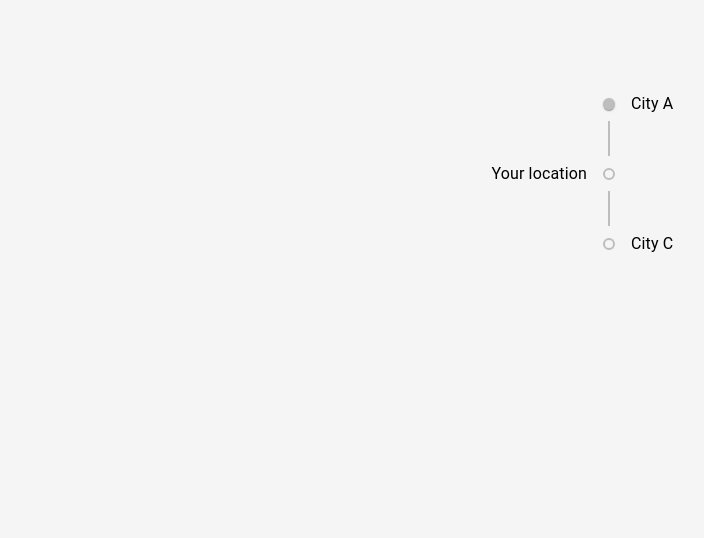
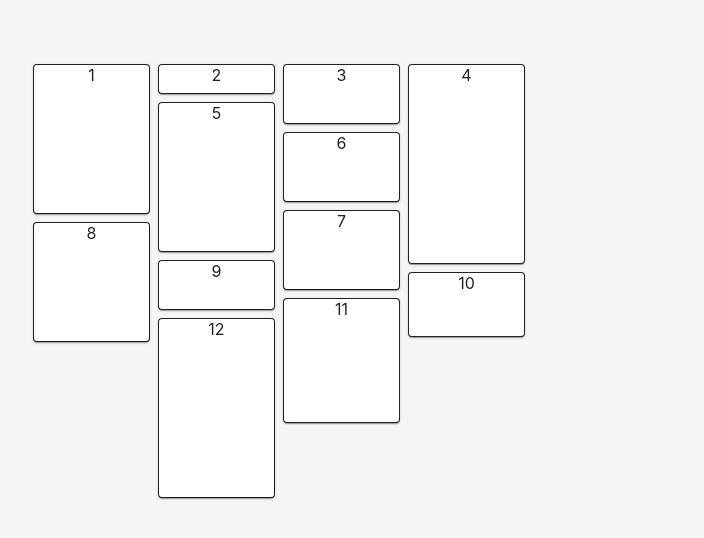
Before and after one commit to andriy-sachok/testing-mui-materials, a React (Create React App) app: page / in a window 1280 px wide. Shown: the top 538 px of the page, without its empty margins (31-735 px from the left). Built offline with nearby package versions, Linux system fonts and the light colour scheme.

Commit message:
added <MuiMasonry />

```diff
--- a/src/App.jsx
+++ b/src/App.jsx
@@ -34,9 +34,10 @@ import { AdapterDateFns } from '@mui/x-date-pickers/AdapterDateFns';
 // import MuiPicker from './components/mui lab/MuiPicker';
 // import MuiDateRangePicker from './components/mui lab/MuiDateRangePicker';
 // import MuiTabs from './components/navigation/MuiTabs';
+// import MuiTimeline from './components/mui lab/MuiTimeline';
 
 import './App.css';
-import MuiTimeline from './components/mui lab/MuiTimeline';
+import MuiMasonry from './components/mui lab/MuiMasonry';
 
 const App = () => {
   return (
@@ -73,7 +74,8 @@ const App = () => {
         {/* <MuiPicker /> */}
         {/* <MuiDateRangePicker /> */}
         {/* <MuiTabs /> */}
-        <MuiTimeline />
+        {/* <MuiTimeline /> */}
+        <MuiMasonry />
       </div>
     </LocalizationProvider>
   );
--- /dev/null
+++ b/src/components/mui lab/MuiMasonry.jsx
@@ -0,0 +1,30 @@
+import React from 'react';
+import { Box, Paper } from '@mui/material';
+import { Masonry } from '@mui/lab';
+
+const heights = [150, 30, 60, 200, 150, 70, 80, 120, 50, 65, 125, 180];
+
+const MuiMasonry = () => {
+  return (
+    <Box sx={{ width: 500, minHeight: 400 }}>
+      <Masonry columns={4} spacing={1}>
+        {heights.map((height, index) => (
+          <Paper
+            key={index}
+            sx={{
+              display: 'flex',
+              justifyContent: 'center',
+              alignContent: 'center',
+              height,
+              border: '1px solid',
+            }}
+          >
+            {index + 1}
+          </Paper>
+        ))}
+      </Masonry>
+    </Box>
+  );
+};
+
+export default MuiMasonry;
```
